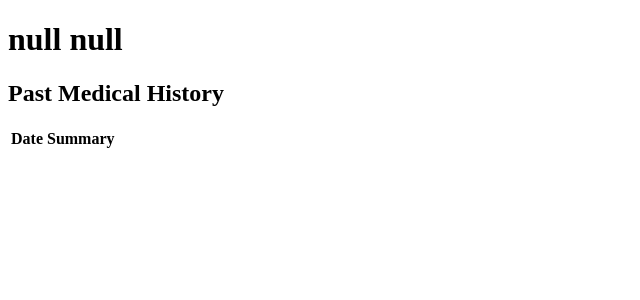
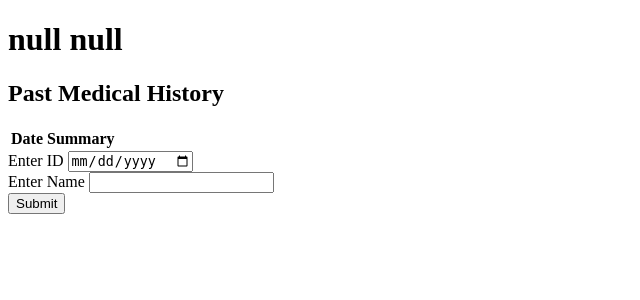
Before and after one commit to S-Pei/Pocket-Patient, a Django app: page /main/ in a window 1280 px wide. Shown: the top 300 px of the page, without its empty margins (0-640 px from the left). Run offline with Django 4.2, Linux system fonts and the light colour scheme; lists and menus that the app fills with data are empty; some libraries are stand-ins or nearby versions.

Commit message:
add a way to add entry

```diff
--- a/patientOnCall/static/patientOnCall/index.js
+++ b/patientOnCall/static/patientOnCall/index.js
@@ -16,7 +16,8 @@ document.getElementById("patient-search-submit").addEventListener("click", (e) =
     },
     success: function (returned_value) {
       if (returned_value.ok == true) {
-        console.log(returned_value["patient-first-name"])
+        // console.log(returned_value["patient-first-name"])
+        sessionStorage.setItem("patientID", patientId)
         sessionStorage.setItem("patientFirstName", returned_value["patient-first-name"])
         sessionStorage.setItem("patientLastName", returned_value["patient-last-name"])
         sessionStorage.setItem("patientAge", returned_value["patient-age"])
--- a/patientOnCall/static/patientOnCall/info.js
+++ b/patientOnCall/static/patientOnCall/info.js
@@ -1,3 +1,5 @@
+var base_url = window.location.origin;
+
 (function() {
     const firstName = sessionStorage.getItem("patientFirstName")
     const lastName = sessionStorage.getItem("patientLastName")
@@ -28,3 +30,31 @@ function addEntry(date, summary) {
     var summaryCell = newRow.insertCell();
     summaryCell.textContent = summary;
 }
+
+document.getElementById("entry-submit").addEventListener("click", (e) => {
+    e.preventDefault();
+
+    let date = document.getElementById("entry-date").value;
+    let summary = document.getElementById("entry-summary").value;
+
+    const firstName = sessionStorage.getItem("patientFirstName")
+    const lastName = sessionStorage.getItem("patientLastName")
+
+    //compare to database
+    $.ajax({
+      type: "POST",
+      url: base_url + "/api/doctor/patient-data/medical-history/",
+      data: {
+        'patientID': sessionStorage.getItem("patientID"),
+        'patientName': firstName + ' ' + lastName,
+        'entryDate': date,
+        'entrySummary': summary
+      },
+      success: function (returned_value) {
+        if (returned_value.ok == true) {
+            addEntry(date, summary)
+        }
+      },
+      error: function () { }
+    });
+  })
--- a/patientOnCall/templates/patientOnCall/info.html
+++ b/patientOnCall/templates/patientOnCall/info.html
@@ -31,6 +31,19 @@
             <!-- Table entries will be added here -->
         </tbody>
     </table>
+    <form class="add-entry" id="patient-medical-history">
+      <div class="add-history">
+        <label for="entry-date">Enter ID</label>
+        <input type="date"  name="entry-date" id="entry-date"></input>
+      </div>
+      <div class="add-history">
+        <label for="entry-summary">Enter Name</label>
+        <input type="text" name="entry-summary" id="entry-summary"></input>
+      </div>
+      <div class="add-history">
+        <input type="submit" value="Submit" id="entry-submit">
+      </div>
+    </form>
       <script src="{% static 'patientOnCall/info.js' %}"></script>
     </body>
   </html>
--- a/patientoncall_api/urls.py
+++ b/patientoncall_api/urls.py
@@ -11,6 +11,7 @@ urlpatterns = [
     path('token/refresh/', TokenRefreshView.as_view(), name='token_refresh'),
     path('patient-data/', PatientApiView.as_view()),
     path('doctor/patient-data/', views.getPatientData),
+    path('doctor/patient-data/medical-history/', views.addMedicalHistory),
     # path('pageDoctor/', views.displayDoctor, name='index'),
     # path('api/getpatient', views.getPatient, name='apiGetPatient')
 ]
```
Also changed, not shown: patientoncall_api/views.py (+9 -0 lines), db.sqlite3.
